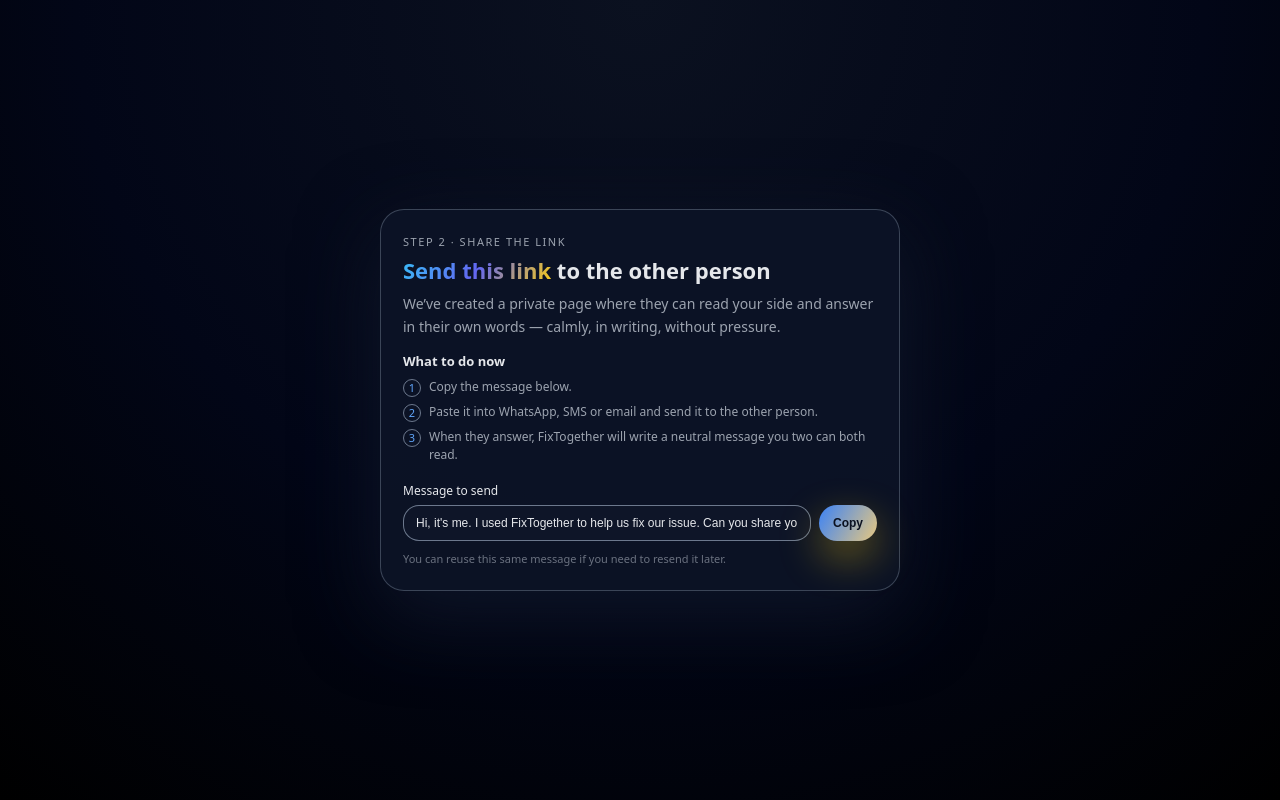
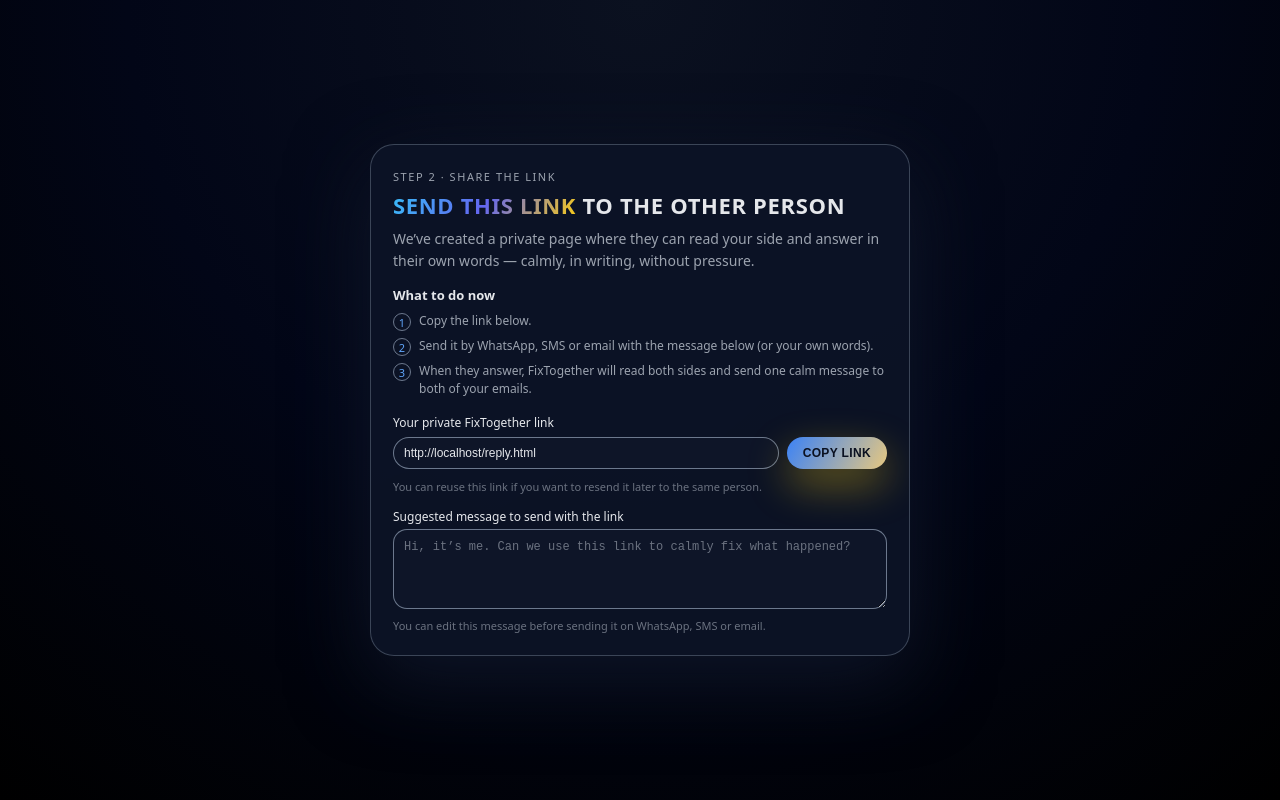
Before and after one commit to faodiallo001/fixTogether, a website: page success.html in a window 1280 px wide. Drawn offline with Linux system fonts and the light colour scheme.

Commit message:
success.html

```diff
--- a/success.html
+++ b/success.html
@@ -8,13 +8,13 @@
     :root {
       --bg-main: #020617; /* bleu nuit */
       --bg-card: rgba(12, 19, 38, 0.96);
-      --accent: #3b82f6;      /* bleu */
-      --accent-soft: #60a5fa; /* bleu clair */
-      --warm-main: #f7e6b5;   /* beige or */
-      --warm-soft: #e7c880;   /* or sable */
+      --accent: #3b82f6;
+      --accent-soft: #60a5fa;
+      --warm-main: #f7e6b5;
+      --warm-soft: #e7c880;
       --text-main: #e5e7eb;
       --text-muted: #9ca3af;
-      --border-subtle: rgba(148, 163, 184, 0.35);
+      --border-subtle: rgba(148, 163, 184, 0.25);
       --radius-xl: 24px;
     }
 
@@ -24,7 +24,7 @@
       font-family: system-ui, -apple-system, BlinkMacSystemFont, "Segoe UI",
         sans-serif;
       background:
-        radial-gradient(circle at top, #0b1120 0, #020617 55%, #000 100%);
+        radial-gradient(circle at top, #0b1120 0, #020617 50%, #000 100%);
       color: var(--text-main);
       min-height: 100vh;
       display: flex;
@@ -34,13 +34,28 @@
     }
 
     .card {
-      max-width: 520px;
+      max-width: 540px;
       width: 100%;
       background: var(--bg-card);
-      border-radius: var(--radius-xl);
-      padding: 24px 22px;
-      border: 1px solid var(--border-subtle);
+      border-radius: 24px;
+      padding: 24px 22px 22px;
+      border: 1px solid rgba(148, 163, 184, 0.35);
       box-shadow: 0 24px 80px rgba(15, 23, 42, 0.9);
+      position: relative;
+      overflow: hidden;
+    }
+
+    .card::before {
+      content: "";
+      position: absolute;
+      inset: -40%;
+      opacity: 0.18;
+      background:
+        radial-gradient(circle at 0% 0%, rgba(96, 165, 250, 0.23), transparent 55%),
+        radial-gradient(circle at 100% 100%, rgba(250, 204, 21, 0.2), transparent 55%);
+      pointer-events: none;
+      z-index: -1;
+      filter: blur(2px);
     }
 
     .eyebrow {
@@ -54,6 +69,8 @@
     h1 {
       font-size: 22px;
       margin-bottom: 8px;
+      letter-spacing: 0.03em;
+      text-transform: uppercase;
     }
 
     h1 span {
@@ -82,7 +99,7 @@
       gap: 6px;
       font-size: 12px;
       color: var(--text-muted);
-      margin-bottom: 18px;
+      margin-bottom: 16px;
     }
 
     .step {
@@ -120,25 +137,22 @@
       display: flex;
       gap: 8px;
       flex-wrap: wrap;
+      margin-bottom: 10px;
     }
 
-    input {
+    .link-input {
       flex: 1;
-      border-radius: 16px;
+      border-radius: 999px;
       border: 1px solid rgba(148, 163, 184, 0.7);
       background: rgba(15, 23, 42, 0.9);
       color: var(--text-main);
-      padding: 10px 12px;
+      padding: 8px 10px;
       font-size: 12px;
     }
 
-    input::placeholder {
-      color: #6b7280;
-    }
-
-    button {
+    .btn-primary {
       border-radius: 999px;
-      padding: 8px 14px;
+      padding: 8px 16px;
       border: none;
       background: linear-gradient(120deg, var(--accent), var(--warm-soft));
       color: #0b1120;
@@ -147,25 +161,57 @@
       font-weight: 600;
       box-shadow: 0 16px 40px rgba(250, 204, 21, 0.4);
       white-space: nowrap;
-      transition: transform 0.15s ease, box-shadow 0.15s ease, opacity 0.15s ease;
+      letter-spacing: 0.03em;
+      text-transform: uppercase;
+      transition:
+        transform 0.15s ease,
+        box-shadow 0.15s ease,
+        opacity 0.15s ease,
+        filter 0.15s ease;
     }
 
-    button:hover {
-      opacity: 0.96;
-      transform: translateY(-1px);
+    .btn-primary:hover {
+      opacity: 0.97;
+      transform: translateY(-1px) scale(1.01);
+      filter: saturate(1.05);
       box-shadow: 0 22px 55px rgba(234, 179, 8, 0.55);
     }
 
     .hint {
-      margin-top: 10px;
+      margin-top: 4px;
       font-size: 11px;
+      color: #6b7280;
+      margin-bottom: 14px;
+    }
+
+    .msg-label {
+      font-size: 12px;
+      margin-bottom: 4px;
+      color: var(--text-main);
+      font-weight: 500;
+    }
+
+    .msg-area {
+      width: 100%;
+      border-radius: 14px;
+      border: 1px solid rgba(148, 163, 184, 0.7);
+      background: rgba(15, 23, 42, 0.9);
+      color: var(--text-main);
+      padding: 8px 10px;
+      font-size: 12px;
+      resize: vertical;
+      min-height: 80px;
+      line-height: 1.5;
+    }
+
+    .msg-area::placeholder {
       color: #6b7280;
     }
 
-    @media (max-width: 480px) {
-      .card {
-        padding: 20px 16px;
-      }
+    .msg-hint {
+      font-size: 11px;
+      color: #6b7280;
+      margin-top: 4px;
     }
   </style>
 </head>
@@ -173,7 +219,7 @@
   <div class="card">
     <div class="eyebrow">Step 2 · Share the link</div>
     <h1><span>Send this link</span> to the other person</h1>
-    <p>
+    <p id="introText">
       We’ve created a private page where they can read your side and answer in
       their own words — calmly, in writing, without pressure.
     </p>
@@ -182,73 +228,91 @@
     <div class="steps">
       <div class="step">
         <div class="step-badge">1</div>
-        <div class="step-text">Copy the message below.</div>
+        <div class="step-text">Copy the link below.</div>
       </div>
       <div class="step">
         <div class="step-badge">2</div>
         <div class="step-text">
-          Paste it into WhatsApp, SMS or email and send it to the other person.
+          Send it by WhatsApp, SMS or email with the message below (or your own words).
         </div>
       </div>
       <div class="step">
         <div class="step-badge">3</div>
         <div class="step-text">
-          When they answer, FixTogether will write a neutral message you two can both read.
+          When they answer, FixTogether will read both sides and send one calm message
+          to both of your emails.
         </div>
       </div>
     </div>
 
-    <div class="link-block-label">Message to send</div>
+    <div class="link-block-label">Your private FixTogether link</div>
     <div class="link-row">
-      <input id="linkInput" type="text" readonly />
-      <button id="copyBtn">Copy</button>
+      <input id="linkInput" class="link-input" type="text" readonly />
+      <button id="copyBtn" class="btn-primary">Copy link</button>
     </div>
     <div class="hint">
-      You can reuse this same message if you need to resend it later.
+      You can reuse this link if you want to resend it later to the same person.
+    </div>
+
+    <div class="msg-label">Suggested message to send with the link</div>
+    <textarea id="msgArea" class="msg-area"></textarea>
+    <div class="msg-hint">
+      You can edit this message before sending it on WhatsApp, SMS or email.
     </div>
   </div>
 
   <script>
-    // On récupère le paramètre data dans l'URL
     const params = new URLSearchParams(window.location.search);
     const dataParam = params.get("data");
 
-    const origin = window.location.origin;
-    const replyUrl = `${origin}/reply.html?data=${dataParam || ""}`;
+    const origin = window.location.origin || "";
+    const linkInput = document.getElementById("linkInput");
+    const copyBtn = document.getElementById("copyBtn");
+    const msgArea = document.getElementById("msgArea");
 
-    let name = "";
+    let senderName = "someone";
 
-    // On essaie de décoder le JSON d'origine pour récupérer le name
     if (dataParam) {
       try {
         const base64 = decodeURIComponent(dataParam);
         const json = decodeURIComponent(escape(atob(base64)));
-        const obj = JSON.parse(json);
-        if (obj && typeof obj.name === "string") {
-          name = obj.name.trim();
+        const parsed = JSON.parse(json);
+
+        if (parsed && parsed.name && parsed.name.trim()) {
+          senderName = parsed.name.trim();
         }
+
+        const replyUrl = `${origin}/reply.html?data=${encodeURIComponent(base64)}`;
+        linkInput.value = replyUrl;
+
+        const suggested = `Hi, it’s ${senderName}.
+
+I used FixTogether to help us calmly fix something between us.
+This link is a private page where you can read my version and share yours in your own time.
+
+When we both answer, FixTogether will send one neutral message to both of our emails, so we can move forward more peacefully.
+
+Here is the link:
+${replyUrl}`;
+
+        msgArea.value = suggested;
       } catch (e) {
-        console.error("Could not decode case data", e);
+        console.error("Could not decode data", e);
+        linkInput.value = origin + "/reply.html";
+        msgArea.placeholder = "Hi, it’s me. Can we use this link to calmly fix what happened?";
       }
+    } else {
+      linkInput.value = origin + "/reply.html";
+      msgArea.placeholder = "Hi, it’s me. Can we use this link to calmly fix what happened?";
     }
-
-    const displayName = name || "me";
-
-    const message = `Hi, it's ${displayName}. I used FixTogether to help us fix our issue. Can you share your side here?\n${replyUrl}`;
-
-    const linkInput = document.getElementById("linkInput");
-    const copyBtn = document.getElementById("copyBtn");
-
-    linkInput.value = message;
 
     copyBtn.addEventListener("click", async () => {
       try {
-        await navigator.clipboard.writeText(message);
+        await navigator.clipboard.writeText(linkInput.value);
         copyBtn.textContent = "Copied";
-        setTimeout(() => (copyBtn.textContent = "Copy"), 1500);
+        setTimeout(() => (copyBtn.textContent = "Copy link"), 1500);
       } catch (err) {
-        console.error(err);
-        alert("Could not copy. Please select and copy the text manually.");
+        alert("Could not copy. Please copy manually.");
       }
     });
   </script>
```
